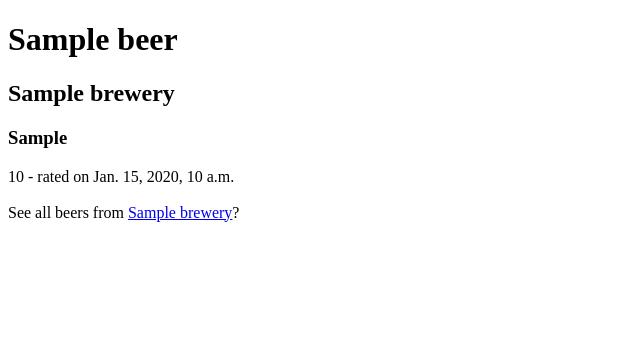
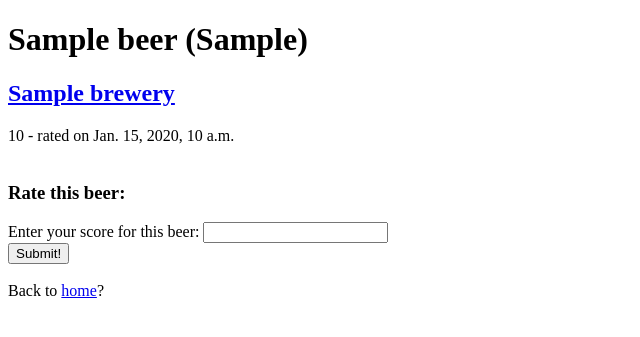
Before and after one commit to daterrell2/pint-journal, a Django app: a page that uses templates/pints_main/beer_detail.html in a window 1280 px wide. Shown: the top 337 px of the page, without its empty margins (0-640 px from the left). Run offline with Django 3.2, Linux system fonts and the light colour scheme; tables that the repository leaves empty hold one stand-in row (values such as "Sample post").

Commit message:
Forms to create beer, brewery, and score; improved slug field to ensure uniqueness

```diff
--- /dev/null
+++ b/pints_main/forms.py
@@ -0,0 +1,44 @@
+from django import forms
+from pints_main.models import  Brewery, Beer, Beer_Score
+
+class BreweryForm(forms.ModelForm):
+	name = forms.CharField(max_length=128, help_text="Enter the brewery name")
+	country = forms.CharField(max_length=128, help_text="Enter country")
+	brew_type = forms.CharField(max_length=128, help_text="What type of brewery is this?")
+	url = forms.URLField(max_length=200, help_text="Enter the url")
+	slug = forms.SlugField(widget=forms.HiddenInput())
+	date_added = forms.DateTimeField(widget=forms.HiddenInput())
+	date_modified = forms.DateTimeField(widget=forms.HiddenInput())
+
+	class Meta:
+		model = Brewery
+		fields = ('name', 'country', 'brew_type', 'url')
+
+	def clean(self):
+		cleaned_data = self.cleaned_data
+		url = cleaned_data.get('url')
+
+		if url and not url.startswith('http://'):
+			url = 'http://' + url
+			cleaned_data['url'] = url
+
+		return cleaned_data
+
+class BeerForm(forms.ModelForm):
+	name = forms.CharField(max_length=128, help_text="Enter the name of the beer")
+	beer_style = forms.CharField(max_length=128, help_text="What style is this beer")
+	slug = forms.SlugField(widget=forms.HiddenInput(), required=False)
+	#date_added = forms.DateTimeField(widget=forms.HiddenInput())
+	#date_modified = forms.DateTimeField(widget=forms.HiddenInput())
+
+	class Meta:
+		model = Beer
+		fields = ('name', 'beer_style')
+
+class Beer_ScoreForm(forms.ModelForm):
+	score = forms.IntegerField(help_text="Enter your score for this beer")
+	#score_date = forms.DateTimeField(widget=forms.HiddenInput())
+
+	class Meta:
+		model = Beer_Score
+		fields = ('score',)
--- a/pints_main/models.py
+++ b/pints_main/models.py
@@ -1,5 +1,7 @@
 from django.db import models
-from django.template.defaultfilters import slugify
+#from django.template.defaultfilters import slugify
+from unidecode import unidecode
+from utils.unique_slugify import unique_slugify
 
 class Brewery(models.Model):
 	name = models.CharField(max_length=128, unique=True)
@@ -11,7 +13,7 @@ class Brewery(models.Model):
 	date_modified = models.DateTimeField(auto_now_add = True)
 
 	def save(self, *args, **kwargs):
-		self.slug = slugify(self.name)
+		unique_slugify(self, unidecode(self.name))
 		super(Brewery, self).save(*args, **kwargs)
 
 	def __unicode__(self):
@@ -32,8 +34,9 @@ class Beer(models.Model):
 		unique_together = ('brewery', 'name')
 
 	def save(self, *args, **kwargs):
-		unique_name = '-'.join([self.brewery.name, self.name])
-		self.slug = slugify(unique_name)
+		unique_name = '%s-%s' %(self.brewery.name, self.name)
+		unique_slugify(self, unique_name)
+		#self.slug = urllib.quote(unique_name)
 		super(Beer, self).save(*args, **kwargs)
 
 	def __unicode__(self):
--- a/pints_main/urls.py
+++ b/pints_main/urls.py
@@ -3,6 +3,7 @@ from pints_main import views
 
 urlpatterns = patterns('',
 	url(r'^$', views.main_page, name='main_page'),
-	url(r'^brewery/(?P<brewery_name_slug>[\w\-]+)/?$', views.brewery_detail, name = 'brewery_detail'),
-	url(r'^beer/(?P<beer_name_slug>[\w\-]+)/?$', views.beer_detail, name = 'beer_detail'),
+	url(r'^brewery/(?P<brewery_name_slug>[\w\-]+)[\-\d\/]?$', views.brewery_detail, name = 'brewery_detail'),
+	url(r'^brewery/(?P<brewery_name_slug>[\w\-]+)[\-\d]?/add_beer/?$', views.add_beer, name = 'add_beer'),
+	url(r'^beer/(?P<beer_name_slug>[\w\-%]+)[\-\d\/]?$', views.beer_detail, name = 'beer_detail'),
 	)
--- a/pints_main/views.py
+++ b/pints_main/views.py
@@ -1,6 +1,7 @@
-from django.shortcuts import render
+from django.shortcuts import render, redirect
 from django.http import HttpResponse
 from pints_main.models import Brewery, Beer, Beer_Score
+from pints_main.forms import BeerForm, BreweryForm, Beer_ScoreForm
 
 def main_page(request):
 	'''
@@ -26,6 +27,26 @@ def beer_detail(request, beer_name_slug):
 	except beer.DoesNotExist:
 		return redirect('/')
 
+	if request.method=='POST':
+		form = Beer_ScoreForm(request.POST)
+
+		if form.is_valid():
+			if beer:
+				score = form.save(commit=False)
+				score.beer=beer
+				score.save()
+
+				form = Beer_ScoreForm() #new blank form
+
+				return redirect('/beer/'+beer.slug)
+
+		else:
+			print form.errors
+
+	else:
+		form = Beer_ScoreForm()
+
+	context_dict['form'] = form
 	return render(request, 'pints_main/beer_detail.html', context_dict)
 
 def brewery_detail(request, brewery_name_slug):
@@ -41,3 +62,48 @@ def brewery_detail(request, brewery_name_slug):
 		return redirect('/')
 
 	return render(request, 'pints_main/brewery_detail.html', context_dict)
+
+def add_brewery(request):
+	if request.method=='POST':
+		form = BreweryForm(request.POST)
+
+		if form.is_valid():
+			new_brewery = form.save(commit=True)
+			return redirect('/brewery/'+new_brewery.slug)
+
+		else:
+			print form.errors
+
+	else:
+		form = BreweryForm()
+
+	return render(request, 'pints_main/add_brewery.html', {'form':form})
+
+def add_beer(request, brewery_name_slug):
+
+	try:
+		brewery = Brewery.objects.get(slug=brewery_name_slug)
+
+	except Brewery.DoesNotExist:
+		brewery = None
+
+	if request.method=='POST':
+		form = BeerForm(request.POST)
+
+		if form.is_valid():
+			if brewery:
+				beer = form.save(commit=False)
+				beer.brewery = brewery
+				beer.save()
+
+				return redirect('/beer/'+beer.slug)
+
+		else:
+			print form.errors
+
+	else:
+		form = BeerForm()
+
+	context_dict={'form':form, 'brewery':brewery}
+
+	return render(request, 'pints_main/add_beer.html', context_dict)
--- a/requirements.txt
+++ b/requirements.txt
@@ -1,5 +1,6 @@
 Django==1.8.2
 MySQL-python==1.2.5
+Unidecode==0.04.18
 pillow==2.7.0
 pycairo==1.8.10
 virtualenv==12.0.7
--- a/templates/pints_main/beer_detail.html
+++ b/templates/pints_main/beer_detail.html
@@ -5,28 +5,43 @@
     </head>
 
     <body>
-        <h1>{{ beer.name }}</h1>
+        <h1>{{ beer.name }} ({{ beer.beer_style }})</h1>
 
         <div class = "beer_details">
 
-            <h2>{{ brewery.name }}</h2>
-            <h3>{{ beer.beer_style }}</h3>
+            <h2><a href = "/brewery/{{ brewery.slug }}"> {{ brewery.name }} </a></h2>
 
             <div class = "beer_scores">
 
-            {% if beer_score %}
-                {{ beer_score.score }} - rated on {{ beer_score.score_date }}
+                {% if beer_score %}
+                    {{ beer_score.score }} - rated on {{ beer_score.score_date }}
 
 
-            {% else %}
-                <div class = "add_score">
-                    This beer has not been rated. Rate now?
+                {% else %}
+                        This beer has not been rated yet!
+                {% endif %}
+                <br><br>
+
+                <h3> Rate this beer:</h3>
+
+                <div class = "new_score">
+                    <form id = "beer_score_form" method = "post" action = "/beer/{{ beer.slug }}/">
+                        {% csrf_token %}
+                        {% for hidden in form.hidden_fields %}
+                            {{ hidden }}
+                        {% endfor %}
+
+                        {% for field in form.visible_fields %}
+                            {{ field.help_text }}: {{ field }}  {{ field.errors }}
+                        {% endfor %}
+                        <br>
+                        <input type="submit" name="submit" value="Submit!">
+                    </form>
                 </div>
-            {% endif %}
 
             </div>
 
-        <br>See all beers from <a href = "/brewery/{{ brewery.slug }}">{{ brewery.name }}</a>?
+        <br>Back to <a href = "/">home</a>?
 
         </div>
 
--- a/templates/pints_main/brewery_detail.html
+++ b/templates/pints_main/brewery_detail.html
@@ -30,6 +30,9 @@
                 <strong>We don't have any beers for {{ brewery.name }}.</strong>
             {% endif %}
 
+        <br><br>
+        <a href = "/brewery/{{ brewery.slug }}/add_beer/"> Add a new beer </a>
+
         </div>
         <br> Back to <a href = "/"> home </a>?
     </body>
```
Also changed, not shown: pints_main/utils/unique_slugify.py (added, +72 -0 lines), templates/pints_main/add_beer.html (added, +28 -0 lines), pints_main/utils/__init__.py (added).
